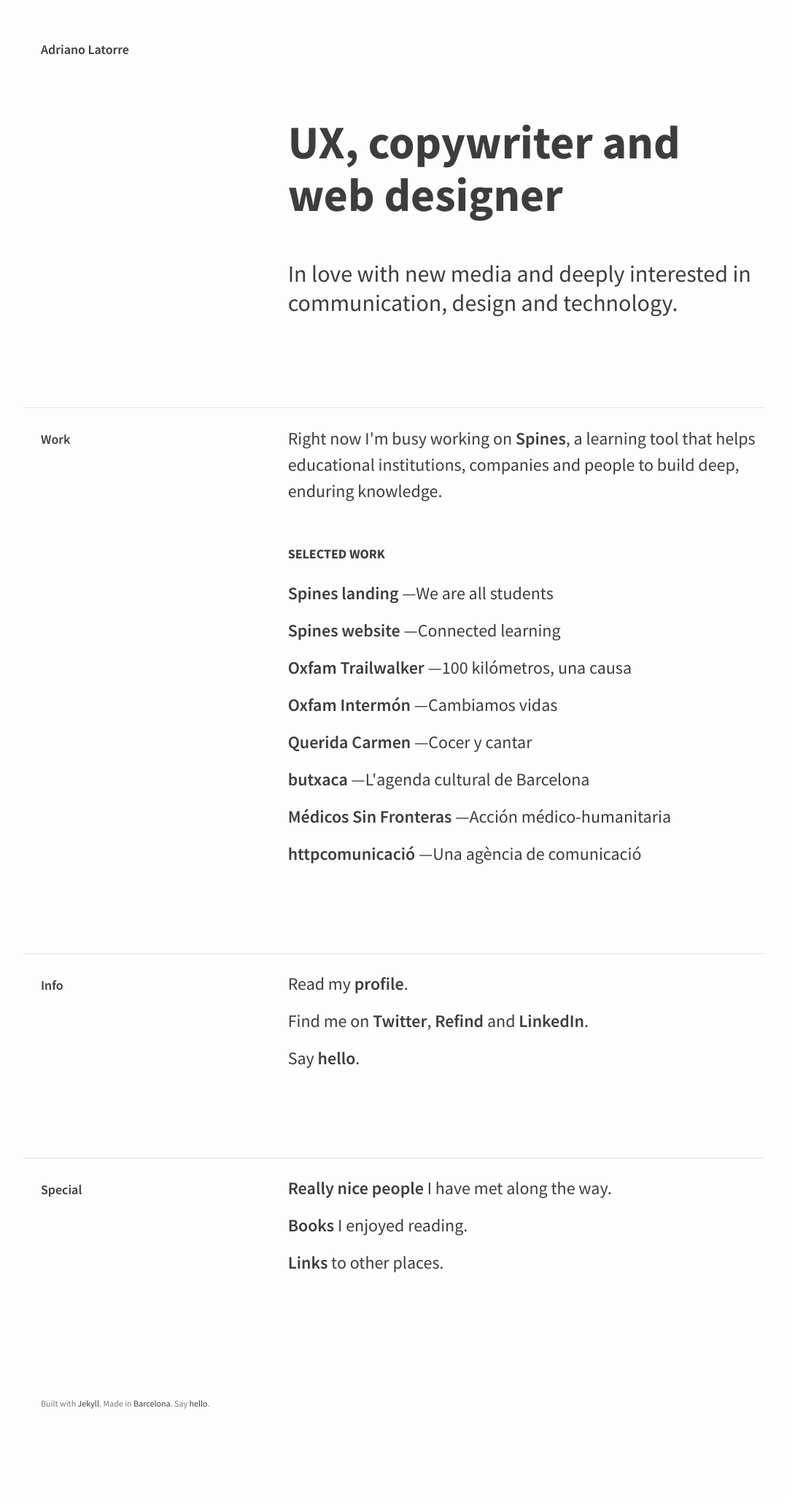
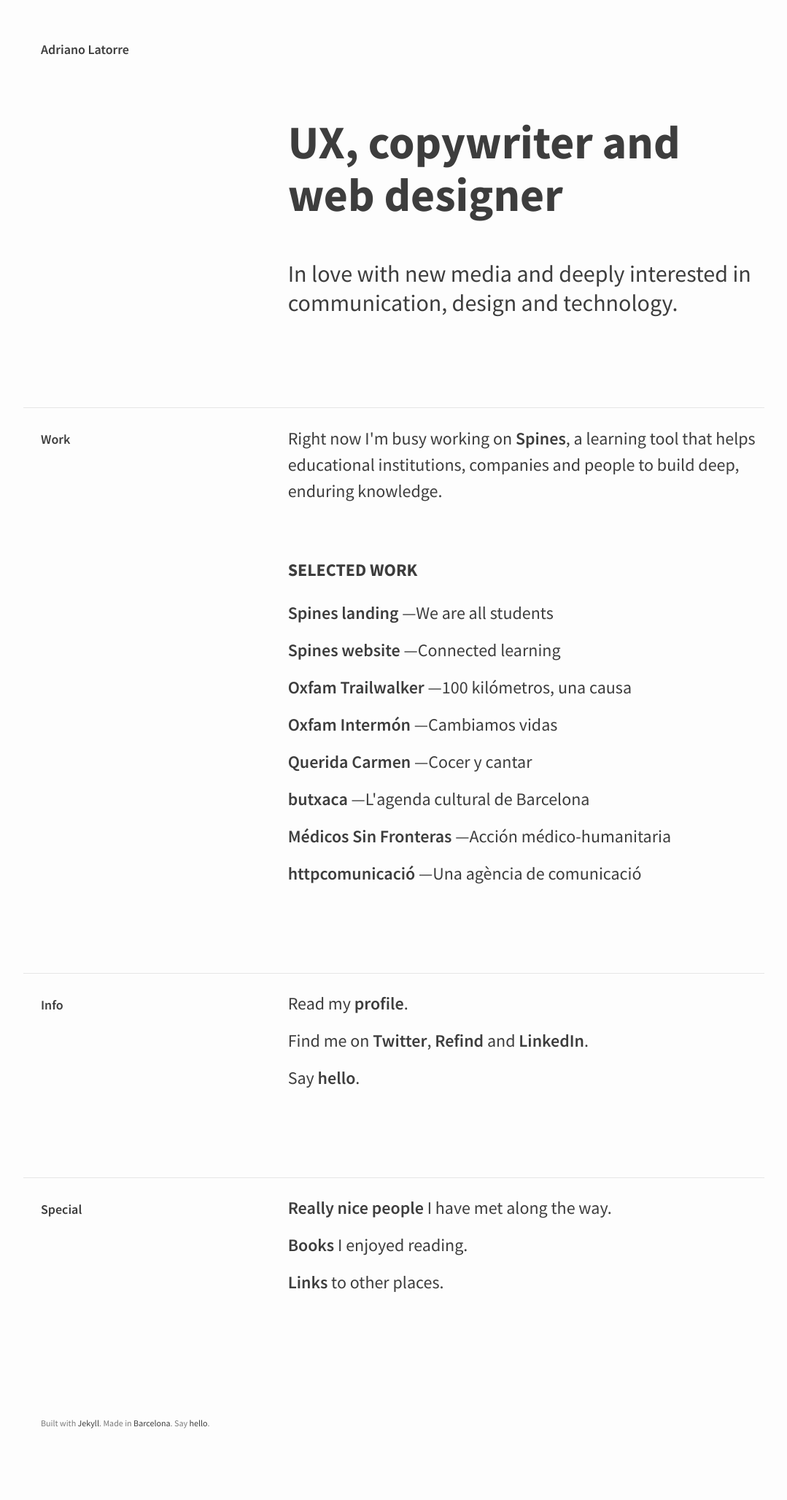
Before and after one commit to AdrianoLatorre/adriano.latorre.info, a Jekyll site: the page built from index.html, in a window 1280 px wide. Shown: the whole page at 73% size, without its empty margins (88-1167 px from the left). Built offline with Jekyll 4.4.1, drawn with Linux system fonts in a browser that asks for light colours; before the commit the page ends 2028 px from its top, so only the background shows below that.

Commit message:
SELECTED WORK font size

```diff
--- a/_sass/items.scss
+++ b/_sass/items.scss
@@ -65,7 +65,7 @@
 
 .home-index section {
   h2 {
-    font-size: 1.125rem;
+    font-size: 1.5rem;
     font-weight: bold;
     margin-top: 3em;
     text-transform: uppercase;
```
